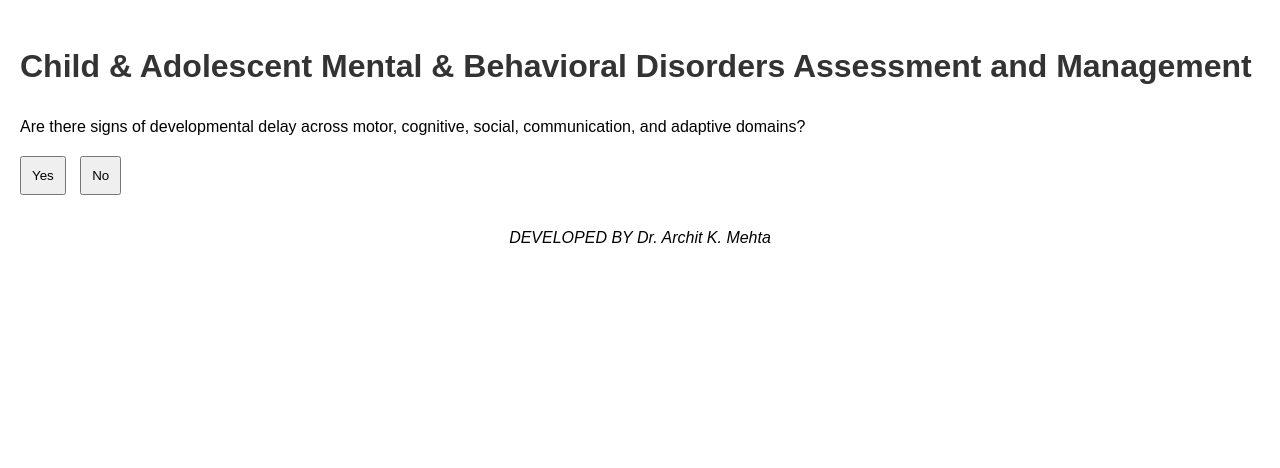
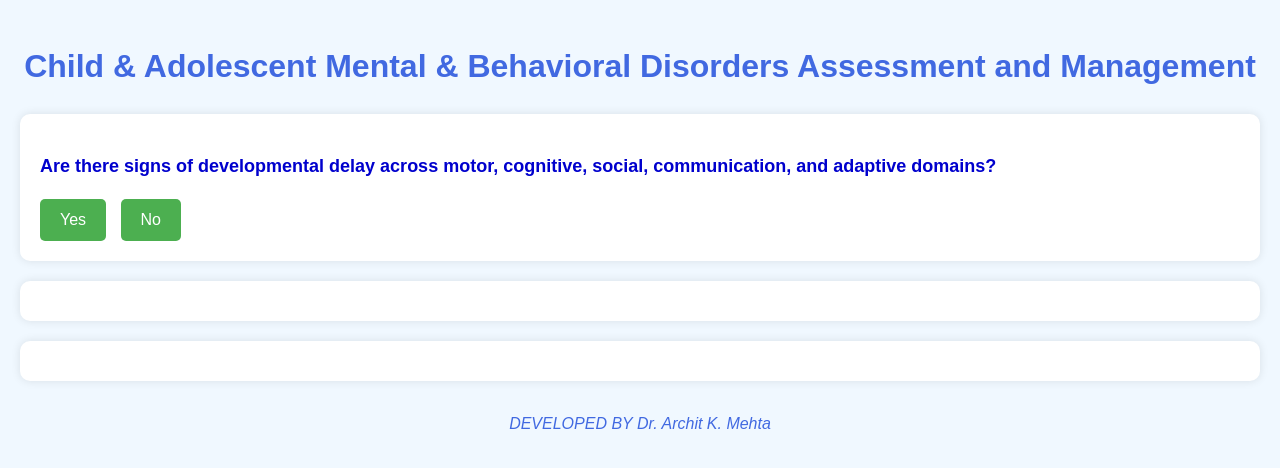
Before and after one commit to archit7098/Child-Adolescent-Mental-Behavioral-Disorders, a plain HTML site: page index.html in a window 1280 px wide. Drawn offline with Linux system fonts and the light colour scheme.

Commit message:
Update index.html

```diff
--- a/index.html
+++ b/index.html
@@ -5,12 +5,74 @@
     <meta name="viewport" content="width=device-width, initial-scale=1.0">
     <title>Child & Adolescent Mental & Behavioral Disorders Assessment and Management</title>
     <style>
-        body { font-family: Arial, sans-serif; line-height: 1.6; margin: 0; padding: 20px; }
-        h1, h2 { color: #333; }
-        .question, .management { margin-bottom: 20px; }
-        button { padding: 10px; margin-right: 10px; }
-        #result, #management { margin-top: 20px; }
-        #credit { margin-top: 30px; font-style: italic; text-align: center; }
+        body {
+            font-family: Arial, sans-serif;
+            line-height: 1.6;
+            margin: 0;
+            padding: 20px;
+            background-color: #f0f8ff; /* Light blue background */
+        }
+        h1 {
+            color: #4169e1; /* Royal blue */
+            text-align: center;
+        }
+        h2 {
+            color: #20b2aa; /* Light sea green */
+        }
+        .question, .management {
+            margin-bottom: 20px;
+            background-color: #ffffff; /* White background */
+            padding: 20px;
+            border-radius: 10px;
+            box-shadow: 0 0 10px rgba(0,0,0,0.1);
+        }
+        .question p {
+            color: #0000cd; /* Medium blue */
+            font-size: 18px; /* Larger font size for questions */
+            font-weight: bold;
+        }
+        button {
+            padding: 12px 20px; /* Larger buttons */
+            margin-right: 10px;
+            font-size: 16px; /* Larger font size for button text */
+            background-color: #4caf50; /* Green */
+            color: white;
+            border: none;
+            border-radius: 5px;
+            cursor: pointer;
+            transition: background-color 0.3s;
+        }
+        button:hover {
+            background-color: #45a049; /* Darker green on hover */
+        }
+        #result, #management {
+            margin-top: 20px;
+            background-color: #ffffff;
+            padding: 20px;
+            border-radius: 10px;
+            box-shadow: 0 0 10px rgba(0,0,0,0.1);
+        }
+        #credit {
+            margin-top: 30px;
+            font-style: italic;
+            text-align: center;
+            color: #4169e1; /* Royal blue */
+        }
+        ul {
+            list-style-type: none;
+            padding-left: 0;
+        }
+        li {
+            margin-bottom: 10px;
+            color: #333;
+        }
+        li::before {
+            content: "•";
+            color: #4caf50; /* Green bullet points */
+            display: inline-block;
+            width: 1em;
+            margin-left: -1em;
+        }
     </style>
 </head>
 <body>
```
